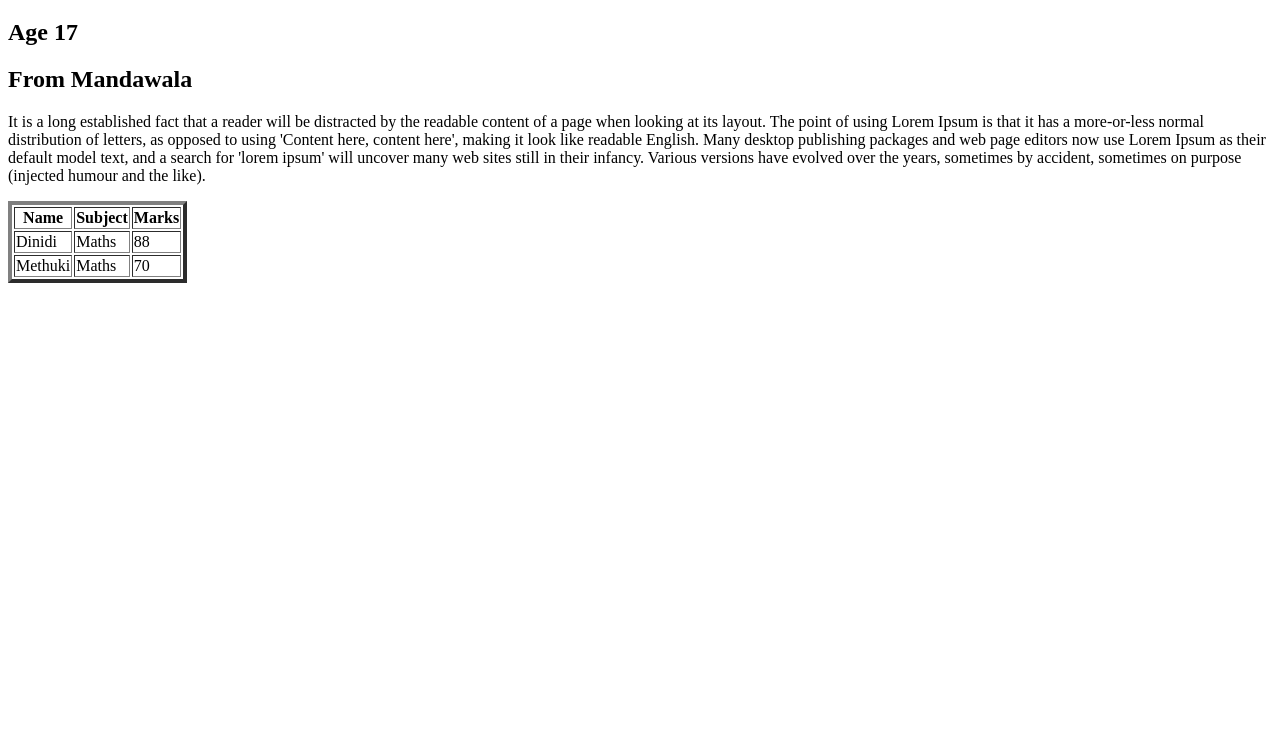
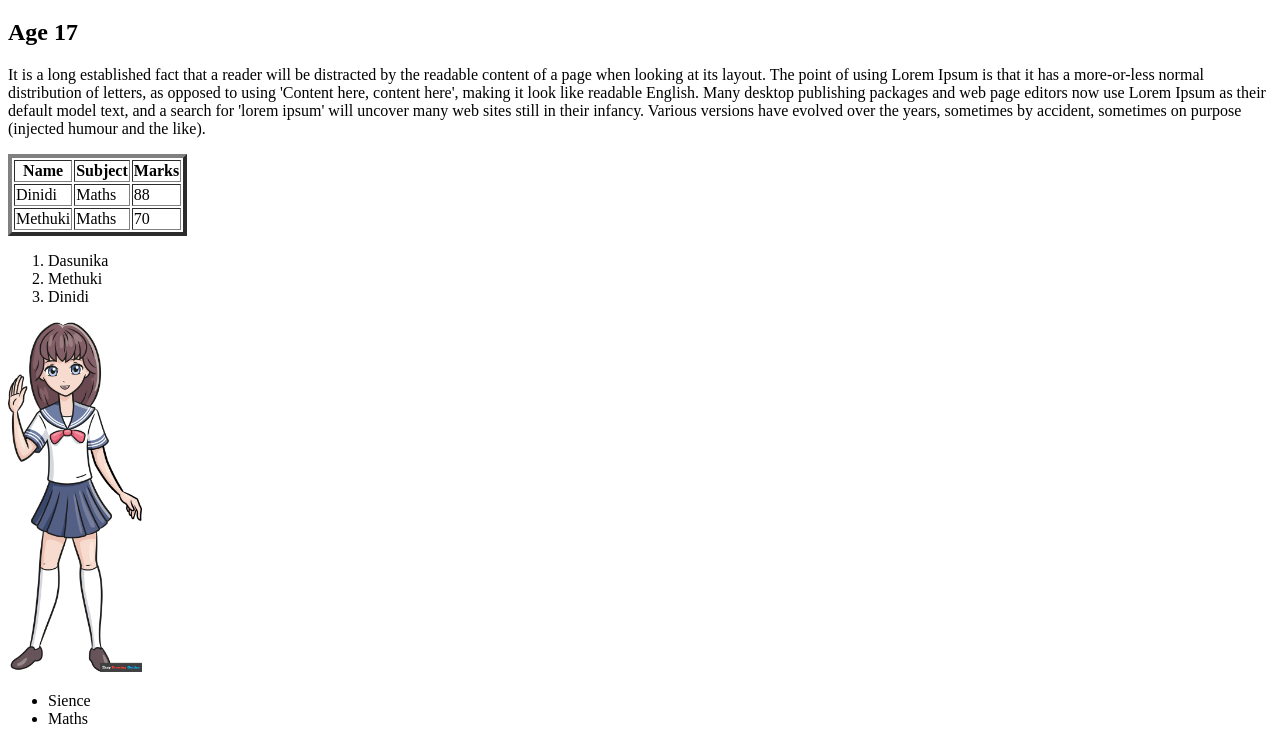
Before and after one commit to Dinidi2008/activity-01, a plain HTML site: page index.html in a window 1280 px wide. Shown: the part 61-805 px from the top of the page. Drawn offline with Linux system fonts and the light colour scheme.

Commit message:
second commit
Lorem Ipsum is simply dummy text of the printing and typesetting industry. Lorem Ipsum has been the industry's standard dummy.

```diff
--- a/index.html
+++ b/index.html
@@ -8,7 +8,7 @@
 <body>
     <h1>Dinidi omali wickramasinghege</h1>
     <h2>Age 17</h2>
-    <h2>From Mandawala</h2>
+
     <p>It is a long established fact that a reader will be distracted by the readable content of a page when looking at
         its layout.
         The point of using Lorem Ipsum is that it has a more-or-less normal distribution of letters, as opposed to using
@@ -38,6 +38,17 @@
 
 
     </table>
+    <ol>
+        <li>Dasunika</li>
+        <li>Methuki</li>
+        <li>Dinidi</li>
+
+    </ol>
+    <img src="girl.webp" alt="girl" waight="480" height="350"/>
+    <ul>
+        <li>Sience</li>
+        <li>Maths</li>
+    </ul>
 </body>
 
 </html>
```
Also changed, not shown: girl.webp (added).
